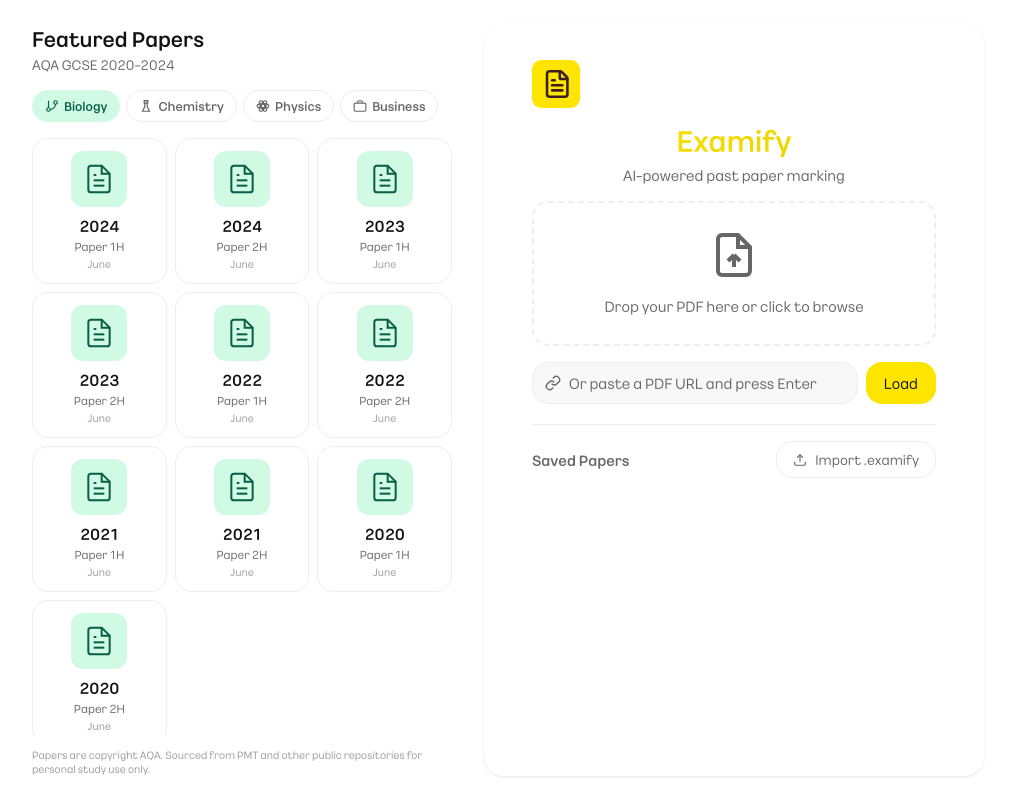
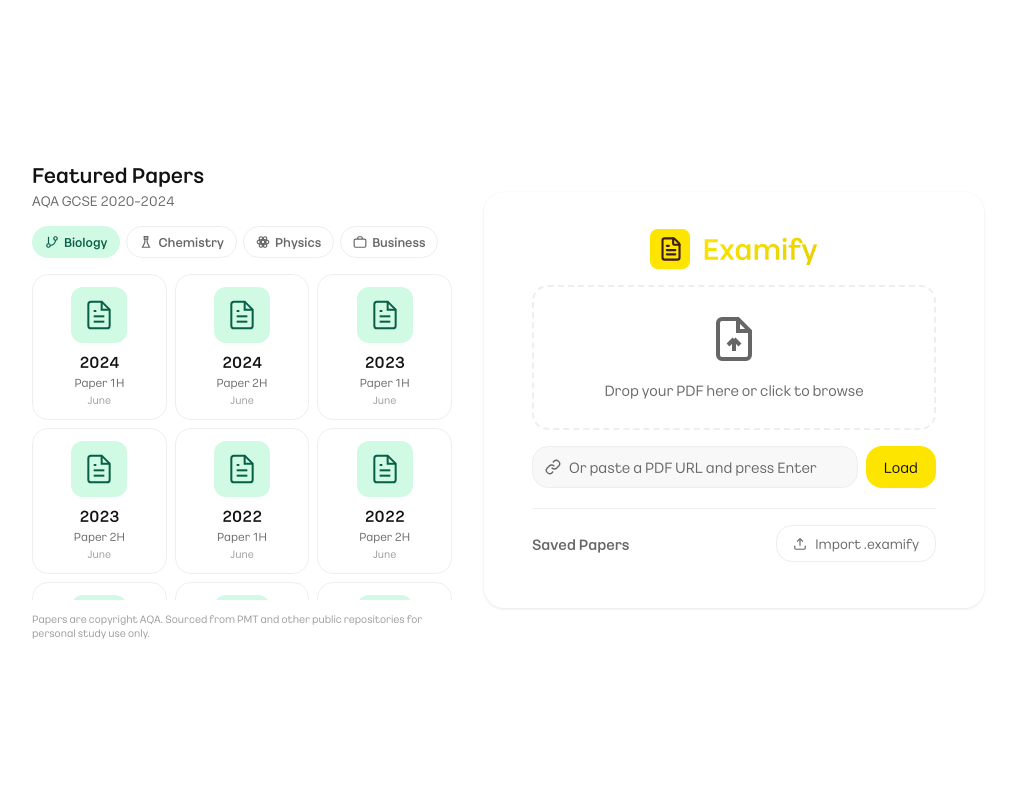
Before and after one commit to duckida/examify, a React (Vite) app in the folder client/: page / in a window 1280 px wide. Shown: the whole page, without its empty margins (132-1141 px from the left). Built offline with nearby package versions, Linux system fonts and the light colour scheme.

Commit message:
Add simple analytics events

```diff
--- a/client/src/App.css
+++ b/client/src/App.css
@@ -24,7 +24,7 @@
   width: 420px;
   flex-shrink: 0;
   text-align: left;
-  height: 100%;
+  height: 480px;
   display: flex;
   flex-direction: column;
 }
@@ -151,38 +151,33 @@
   text-align: center;
   max-width: 500px;
   width: 100%;
-  height: 100%;
-  display: flex;
-  flex-direction: column;
 }
 
 .upload-card form {
   flex-shrink: 0;
 }
 
+.upload-brand {
+  display: flex;
+  align-items: center;
+  justify-content: center;
+  gap: 12px;
+  margin-bottom: 16px;
+  flex-shrink: 0;
+}
+
 .upload-logo {
-  width: 48px;
-  height: 48px;
-  margin-bottom: 12px;
-  flex-shrink: 0;
+  width: 40px;
+  height: 40px;
 }
 
 .upload-card h1 {
   font-size: 28px;
   font-weight: 700;
-  margin-bottom: 4px;
   background: linear-gradient(135deg, var(--color-primary), var(--color-primary-active));
   -webkit-background-clip: text;
   -webkit-text-fill-color: transparent;
   background-clip: text;
-  flex-shrink: 0;
-}
-
-.subtitle {
-  color: var(--color-text-secondary);
-  margin-bottom: 16px;
-  font-size: 14px;
-  flex-shrink: 0;
 }
 
 .drop-zone {
@@ -230,10 +225,6 @@
   border-top: 1px solid var(--color-border);
   padding-top: 16px;
   text-align: left;
-  flex: 1;
-  min-height: 0;
-  display: flex;
-  flex-direction: column;
 }
 
 .saved-papers h2 {
@@ -248,7 +239,6 @@
   align-items: center;
   justify-content: space-between;
   margin-bottom: 10px;
-  flex-shrink: 0;
 }
 
 .saved-papers-header h2 {
@@ -262,9 +252,6 @@
   display: flex;
   flex-direction: column;
   gap: 4px;
-  flex: 1;
-  min-height: 0;
-  overflow-y: auto;
 }
 
 .saved-item {
--- a/client/src/App.tsx
+++ b/client/src/App.tsx
@@ -4,6 +4,7 @@
 import PDFViewer from './components/PDFViewer';
 import { saveSession, loadSessionAsync, clearLastSessionKey } from './utils/storage';
 import { arrayBufferToBase64, getPDFPageCountFromBuffer } from './utils/pdf';
+import { track } from './utils/analytics';
 import './App.css';
 
 const PARSE_TIMEOUT_MS = 130000;
@@ -217,6 +218,7 @@
         const data = await res.json();
         setParsedMarkSchemeText(data.text);
         setParseError(null);
+        track('mark_scheme_parsed', { provider: aiProvider });
       } else {
         const err = await res.json();
         const msg = err.error || 'Failed to parse mark scheme';
@@ -250,6 +252,7 @@
     setParseError(null);
     setAnnotations({});
     setMarks([]);
+    track('pdf_uploaded', { pages });
   }, []);
 
   const handleRestoreSession = useCallback((session: {
@@ -322,6 +325,7 @@
     a.download = `${pdfInfo.filename.replace(/\.[^.]+$/, '')}.examify`;
     a.click();
     URL.revokeObjectURL(url);
+    track('session_exported', { marks: marks.length });
   }, [pdfInfo, markSchemeInfo, markSchemeTotalPages, totalPages, currentPage, annotations, marks, parsedMarkSchemeText]);
 
   const handleImport = useCallback(async (file: File) => {
@@ -357,6 +361,7 @@
       setParseError(null);
       setMarkError(null);
       setCurrentPage(1);
+      track('session_imported', { marks: (data.marks ?? []).length });
     } catch (e: any) {
       setMarkError(`Import failed: ${e.message}`);
     }
@@ -371,6 +376,7 @@
     msUrlRef.current = info.url;
     setMarkSchemeInfo(info);
     setMarkSchemeTotalPages(totalPages);
+    track('mark_scheme_uploaded', { pages: totalPages });
     triggerParse(info);
   }, [triggerParse]);
 
@@ -378,6 +384,7 @@
     async (imageBase64: string, questionContext?: string, pageText?: string, textBoxesText?: string) => {
       setMarking(true);
       setMarkError(null);
+      track('mark_requested', { provider: aiProvider });
       try {
         const res = await fetch('/api/mark', {
           method: 'POST',
@@ -401,8 +408,10 @@
         const result: MarkResult = await res.json();
         const record: MarkRecord = { pageNumber: currentPage, result, timestamp: Date.now() };
         setMarks(prev => [...prev.filter(m => m.pageNumber !== currentPage), record]);
+        track('mark_completed', { provider: aiProvider });
       } catch (e: any) {
         setMarkError(e.message);
+        track('mark_failed', { provider: aiProvider, error: e.message });
       } finally {
         setMarking(false);
       }
--- a/client/src/components/UploadPage.tsx
+++ b/client/src/components/UploadPage.tsx
@@ -2,6 +2,7 @@
 import type { PDFInfo } from '../types';
 import { getAllSavedSessionKeys, deleteSession, loadSessionAsync } from '../utils/storage';
 import { arrayBufferToBase64, getPDFPageCountFromBuffer } from '../utils/pdf';
+import { track } from '../utils/analytics';
 import { FEATURED_PAPERS, SUBJECT_COLORS, type FeaturedPaper } from '../data/featuredPapers';
 
 interface Props {
@@ -137,6 +138,7 @@
   const handleFeaturedPaper = async (paper: FeaturedPaper) => {
     setLoadingPaper(paper.id);
     setError(null);
+    track('featured_paper_opened', { paperId: paper.id, subject: paper.subject, year: paper.year, paper: paper.paper, examBoard: paper.examBoard });
     try {
       const [qpRes, msRes] = await Promise.all([
         fetch(`/api/fetch-pdf?url=${encodeURIComponent(paper.questionPaperUrl)}`),
@@ -224,9 +226,10 @@
       </div>
 
       <div className="upload-card">
-        <img src="/icon.svg" alt="Examify" className="upload-logo" />
-        <h1>Examify</h1>
-        <p className="subtitle">AI-powered past paper marking</p>
+        <div className="upload-brand">
+          <img src="/icon.svg" alt="" className="upload-logo" />
+          <h1>Examify</h1>
+        </div>
         <form onSubmit={onSubmit}>
           <div
             className={`drop-zone ${dragOver ? 'drag-over' : ''}`}
--- /dev/null
+++ b/client/src/utils/analytics.ts
@@ -0,0 +1,26 @@
+export type AnalyticsEvent =
+  | 'pdf_uploaded'
+  | 'featured_paper_opened'
+  | 'mark_scheme_uploaded'
+  | 'mark_scheme_parsed'
+  | 'mark_requested'
+  | 'mark_completed'
+  | 'mark_failed'
+  | 'session_exported'
+  | 'session_imported';
+
+declare global {
+  interface Window {
+    sa_event?: (name: string, metadata?: Record<string, unknown>) => void;
+  }
+}
+
+export function track(event: AnalyticsEvent, metadata?: Record<string, unknown>) {
+  try {
+    if (typeof window !== 'undefined' && typeof window.sa_event === 'function') {
+      window.sa_event(event, metadata);
+    }
+  } catch {
+    // swallow — analytics must never break the app
+  }
+}
```
